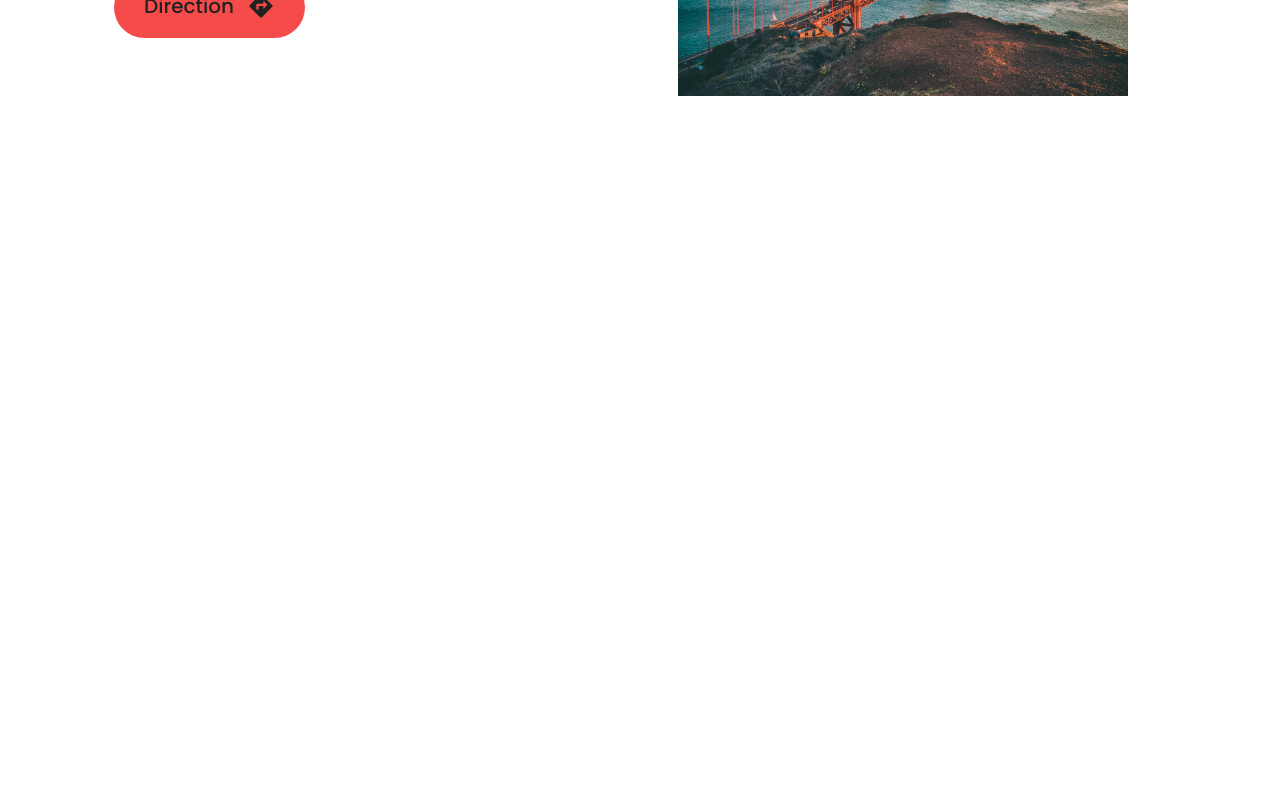
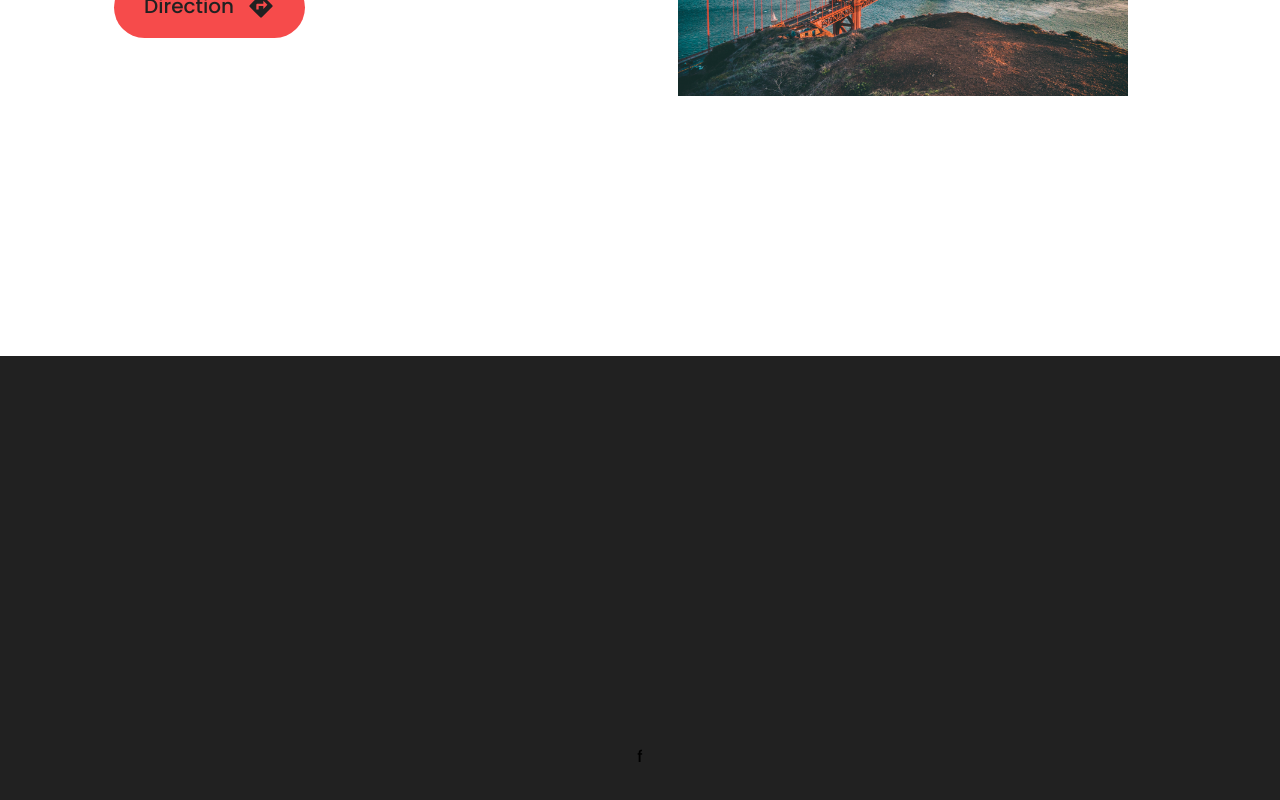
Before and after one commit to varadgauthankar/gauthankars-kitchen, a React (Create React App) app: page / in a window 1280 px wide. Shown: the part 1244-2044 px from the top of the page. Before the commit the page ends 1600 px from the top, so only its background shows below. Built offline with nearby package versions, Linux system fonts and the light colour scheme.

Commit message:
Little tweaking

```diff
--- a/src/App.js
+++ b/src/App.js
@@ -1,11 +1,15 @@
 import "./App.css";
-import { BrowserRouter as Router } from "react-router-dom";
+import { BrowserRouter as Router, Switch, Route } from "react-router-dom";
 import Home from "./pages";
+import MenuePage from "./pages/menue/";
 
 function App() {
   return (
     <Router>
-      <Home />
+      <Switch>
+        <Route path="/" component={Home} exact />
+        <Route path="/menue" component={MenuePage} />
+      </Switch>
     </Router>
   );
 }
--- a/src/components/LocateSection/index.js
+++ b/src/components/LocateSection/index.js
@@ -18,7 +18,7 @@ import Location from "../../images/brr.jpg";
 
 const Locate = () => {
   return (
-    <HeroContainer>
+    <HeroContainer id="locate">
       <Wrapper>
         <LocateContentRow>
           <Column1>
--- a/src/components/Navbar/index.js
+++ b/src/components/Navbar/index.js
@@ -33,7 +33,9 @@ const Navbar = ({ toggle }) => {
               <NavLinks to="gallery">Gallery</NavLinks>
             </NavItems>
             <NavItems>
-              <NavLinks to="locate">Locate</NavLinks>
+              <NavLinks to="locate" smooth={true} duration={600} offset={-80}>
+                Locate
+              </NavLinks>
             </NavItems>
           </NavMenue>
           <NavBtn>
--- /dev/null
+++ b/src/components/SpecialSection/SpecialSectionElements.js
@@ -0,0 +1,20 @@
+import styled from "styled-components";
+
+export const HeroContainer = styled.div`
+  background: #212121;
+  display: flex;
+  justify-content: center;
+  align-items: center;
+  height: 100vh;
+  z-index: 1;
+`;
+
+export const Wrapper = styled.div`
+  z-index: 1;
+  width: 100%;
+  max-width: 1100px;
+  margin-right: auto;
+  margin-left: auto;
+  padding: 0 24px;
+  text-align: center;
+`;
--- /dev/null
+++ b/src/components/SpecialSection/index.js
@@ -0,0 +1,8 @@
+import React from "react";
+
+import { HeroContainer, Wrapper } from "./SpecialSectionElements";
+const Special = () => {
+  return <HeroContainer>f</HeroContainer>;
+};
+
+export default Special;
--- a/src/pages/index.js
+++ b/src/pages/index.js
@@ -6,6 +6,7 @@ import Locate from "../components/LocateSection";
 // import { HomeObjOne, HomeObjTwo } from "../components/InfoSection/Data";
 import Navbar from "../components/Navbar";
 import Sidebar from "../components/Sidebar";
+import Special from "../components/SpecialSection";
 
 const Home = () => {
   const [isOpen, setIsOpen] = useState(false);
@@ -21,6 +22,7 @@ const Home = () => {
       <Navbar toggle={toggle} />
       <Hero />
       <Locate />
+      <Special />
     </>
   );
 };
--- /dev/null
+++ b/src/pages/menue/MenuePageComponents.js
@@ -0,0 +1,7 @@
+import styled from "styled-components";
+
+export const MenueWrapper = styled.div`
+  background: #212121;
+  width: 100%;
+  height: 100vh;
+`;
--- /dev/null
+++ b/src/pages/menue/index.js
@@ -0,0 +1,23 @@
+import React, { useState } from "react";
+import Navbar from "../../components/Navbar";
+import Sidebar from "../../components/Sidebar";
+import { MenueWrapper } from "./MenuePageComponents";
+
+const MenuePage = () => {
+  const [isOpen, setIsOpen] = useState(false);
+
+  const toggle = () => {
+    // console.log(isOpen);
+    setIsOpen(!isOpen);
+  };
+
+  return (
+    <>
+      <Sidebar isOpen={isOpen} toggle={toggle} />
+      <Navbar toggle={toggle} />
+      <MenueWrapper />
+    </>
+  );
+};
+
+export default MenuePage;
```
Also changed, not shown: 1 other file (tests, documents, lock files or other folders).
